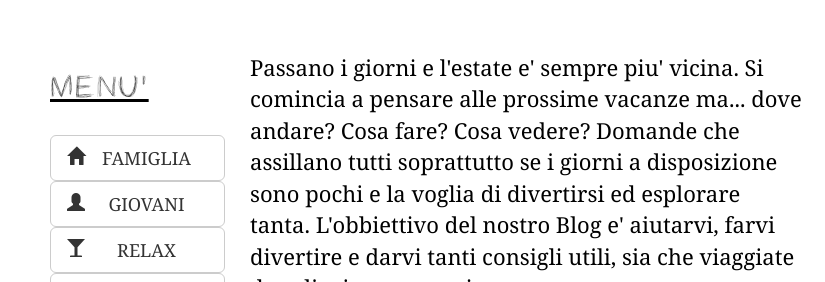
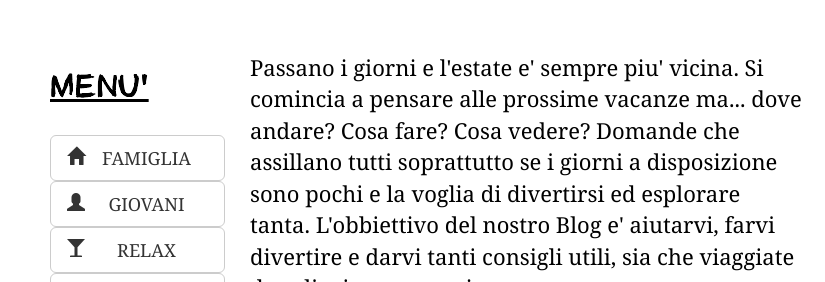
Before and after one commit to 4LC3/4LC3.github.io, a plain HTML site: page index.html in a window 1280 px wide. Shown: the part 230-512 px from the top of the page, 0-825 px from the left. Drawn offline with nearby package versions, Linux system fonts and the light colour scheme; grey boxes are pictures that could not be loaded.

Commit message:
Update index.html

```diff
--- a/index.html
+++ b/index.html
@@ -27,7 +27,7 @@
 
     <!-- menu -->
     <div style="float:left; margin-left:50px; margin-right: 25px;">
-    	<h3 style = "font-family: Cheveuxdange; font-size: 30px;"><U>MENU'</U></h3>
+    	<h3 style = "font-family: Cheveuxdange; font-size: 30px;"><U><b>MENU'</b></U></h3>
     	<br>
     	<button type="button" class="btn btn-default btn-lg" style="width: 175px; font-family: Georgia">
         	<span style = "float: left;" class="glyphicon glyphicon-home" aria-hidden="true"></span> FAMIGLIA
```
